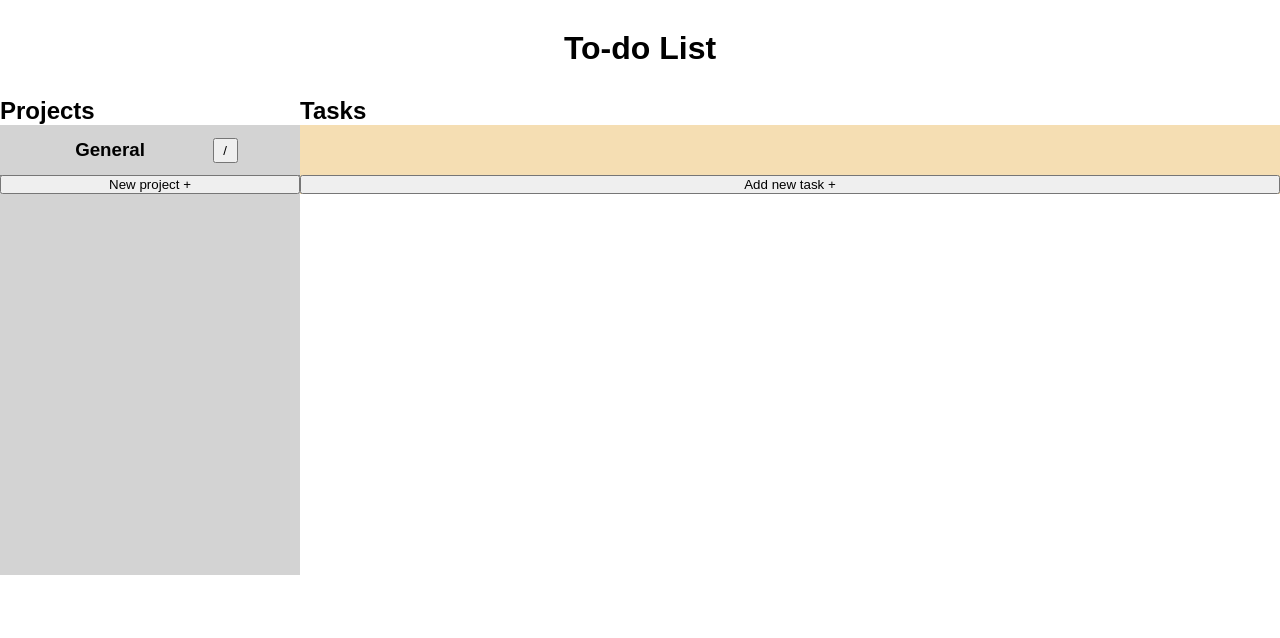
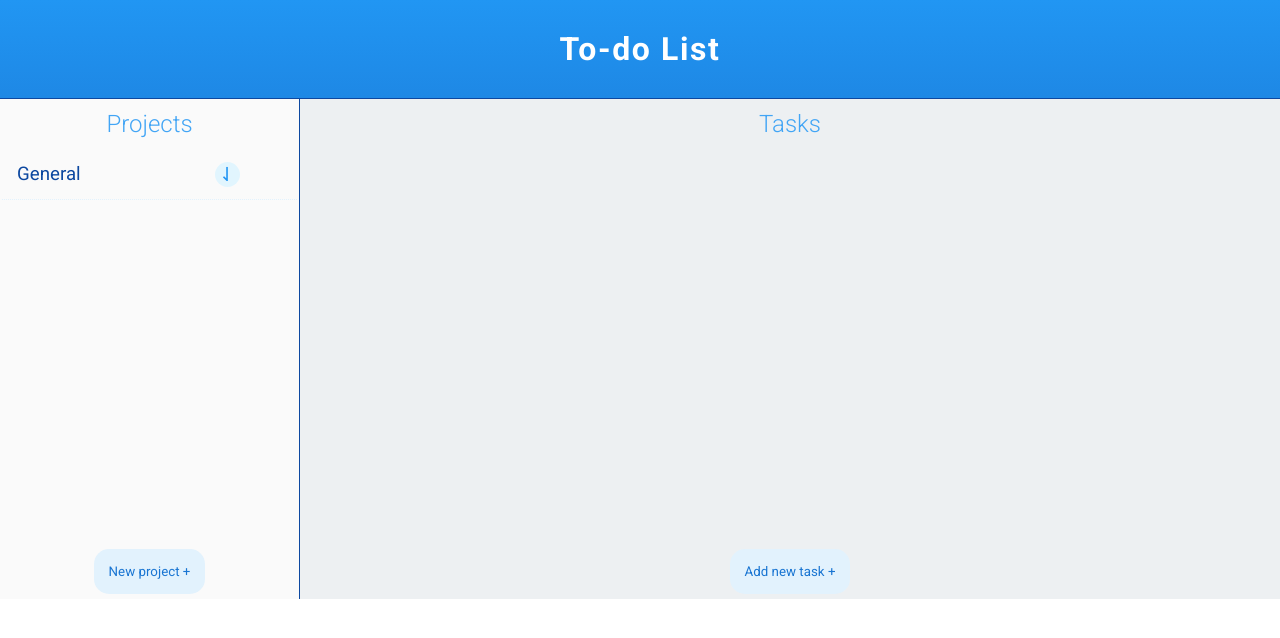
Before and after one commit to AlmirBunjaku/TodoListJS, a website built with webpack: page dist/index.html in a window 1280 px wide. Built offline with nearby package versions, Linux system fonts and the light colour scheme.

Commit message:
Changed style using material palette

```diff
--- a/src/dom.js
+++ b/src/dom.js
@@ -1,9 +1,13 @@
 import { control } from './control';
-import { format, parseISO } from 'date-fns';
+import { format, parseISO, startOfToday } from 'date-fns';
 import { projectControl } from './project';
 import { todoControl } from './todo';
 
 const DOMcontrol = (() => {
+
+    const dateMinimum = () => {
+        return format(startOfToday(), 'yyyy-MM-dd');
+    }
 
     const renderProjects = () => {
         const projectsList = document.querySelector('#projects-list');
@@ -26,12 +30,12 @@ const DOMcontrol = (() => {
             const editButton = document.createElement('button');
             editButton.id = 'edit-' + i;
             editButton.className = 'edit-project';
-            editButton.textContent = '/';
+            editButton.textContent = '⇃';
 
             const deleteButton = document.createElement('button');
             deleteButton.id = 'delete-' + i;
             deleteButton.className = 'delete-project';
-            deleteButton.textContent = 'X';
+            deleteButton.textContent = '×';
 
             const projectTab = document.createElement('div');
             projectTab.id = 'project-tab-' + i;
@@ -151,11 +155,11 @@ const DOMcontrol = (() => {
 
                         const todoPriority = currentProjectTodos[i].priority;
                         if (todoPriority == 'high') {
-                            todoBlock.style.backgroundColor = 'red';
+                            todoBlock.style.borderBottom = '7px solid hsl(0, 100%, 42%)';
                         } else if (todoPriority == 'medium') {
-                            todoBlock.style.backgroundColor = 'orange';
+                            todoBlock.style.borderBottom = '7px solid hsl(36, 100%, 57%)';
                         } else {
-                            todoBlock.style.backgroundColor = 'yellow';
+                            todoBlock.style.borderBottom = '7px solid hsl(55, 100%, 50%)';
                         }
 
                         todoList.appendChild(todoBlock);
@@ -345,6 +349,7 @@ const DOMcontrol = (() => {
     let newTodoPriorityMedium = document.querySelector('#new-todo-priority-medium');
     let newTodoPriorityLow = document.querySelector('#new-todo-priority-low');
     let newTodoDueDateInput = document.querySelector('#new-todo-date-input');
+    newTodoDueDateInput.min = dateMinimum();
     let newTodoModal = document.querySelector('#new-todo-modal');
 
     const displayNewTodoModal = () => {
@@ -355,6 +360,12 @@ const DOMcontrol = (() => {
         cancelButton.addEventListener('click', () => {
             newTodoModal.style.display = 'none';
             newTodoNameInput.value = '';
+            newTodoNameInput.value = '';
+            newTodoDescriptionInput.value = '';
+            newTodoPriorityHigh.checked = 'false';
+            newTodoPriorityMedium.checked = 'false';
+            newTodoPriorityLow.checked = 'false';
+            newTodoDueDateInput.value = '';
         })
 
         window.addEventListener('click', (event) => {
@@ -397,6 +408,7 @@ const DOMcontrol = (() => {
     let editTodoPriorityMedium = document.querySelector('#edit-todo-priority-medium');
     let editTodoPriorityLow = document.querySelector('#edit-todo-priority-low');
     let editTodoDueDateInput = document.querySelector('#edit-todo-date-input');
+    editTodoDueDateInput.min = dateMinimum();
     let editTodoModal = document.querySelector('#edit-todo-modal');
 
     const displayEditTodoModal = () => {
@@ -414,10 +426,9 @@ const DOMcontrol = (() => {
             editTodoPriorityLow.checked = 'true';
         }
 
-        let cancelEditButton = document.querySelector('.cancel-edit-button');
+        let cancelEditButton = document.querySelector('.cancel-edit-todo-button');
         cancelEditButton.addEventListener('click', () => {
             editTodoModal.style.display = 'none';
-            editTodoNameInput.value = '';
         })
 
         window.addEventListener('click', (event) => {
--- a/src/style.css
+++ b/src/style.css
@@ -1,8 +1,10 @@
+@import url('https://fonts.googleapis.com/css2?family=Roboto:ital,wght@0,100;0,300;0,400;0,500;0,700;0,900;1,100;1,300;1,400;1,500;1,700;1,900&display=swap');
 * {
     margin: 0;
     padding: 0;
     box-sizing: border-box;
-    font-family: Arial, Helvetica, sans-serif;
+    font-family: Roboto, sans-serif;
+    cursor: default;
 }
 
 input {
@@ -14,13 +16,22 @@ input::placeholder {
     color: black;
 }
 
+input:hover {
+    cursor: auto;
+}
+
 button {
     outline: none;
 }
 
 header {
     text-align: center;
+    letter-spacing: 0.1rem;
     padding: 30px;
+    color: white;
+    background: rgb(33, 150, 243);
+    background: linear-gradient(180deg, rgba(33, 150, 243, 1) 0%, rgba(30, 136, 229, 1) 100%);
+    border-bottom: 1px solid hsl(216, 85%, 34%);
 }
 
 #wrapper {
@@ -31,46 +42,136 @@ header {
 
 #projects-container {
     display: grid;
-    grid-template-rows: 1fr 50px;
+    grid-template-rows: 50px 1fr 50px;
+    justify-items: center;
+    background-color: hsl(0, 0%, 98%);
+    border-right: 1px solid hsl(216, 85%, 34%);
+}
+
+#projects-header {
+    text-align: center;
+    color: hsl(207, 90%, 61%);
+    font-weight: 300;
+    display: flex;
+    justify-content: center;
+    align-items: center;
 }
 
 #projects-list {
-    min-height: 450px;
-    max-height: 450px;
-    background-color: lightgrey;
+    min-height: 400px;
+    max-height: 400px;
+    background-color: hsl(0, 0%, 98%);
     overflow-y: auto;
 }
 
 .project-tab {
     display: grid;
-    grid-template-columns: 200px 30px 30px;
+    grid-template-columns: 200px 30px 45px;
     grid-template-rows: 30px;
     justify-items: center;
     align-items: center;
     padding: 10px;
-    border-bottom: 1px solid grey;
+    border-bottom: 1px dotted hsl(205, 87%, 94%);
+    transition: background-color 1s;
+}
+
+.project-tab:hover {
+    cursor: pointer;
+    background-color: hsl(205, 100%, 98%);
+}
+
+.project-tab h3 {
+    color: hsl(216, 85%, 34%);
+    width: 200px;
+    font-weight: 400;
+    padding: 5px;
+    text-overflow: ellipsis;
+    white-space: nowrap;
+    overflow: hidden;
+}
+
+.project-tab h3:hover {
+    cursor: pointer;
 }
 
 .project-tab button {
     width: 25px;
     height: 25px;
+    border-radius: 100%;
+    border: none;
+    font-size: larger;
+}
+
+.edit-project {
+    background-color: hsl(199, 94%, 94%);
+    color: hsl(207, 90%, 54%);
+    transition: background-color 0.5s, color 0.5s;
+}
+
+.edit-project:hover {
+    background-color: hsl(207, 90%, 54%);
+    color: white;
+    cursor: pointer;
+}
+
+.delete-project {
+    background-color: hsl(351, 100%, 96%);
+    color: hsl(340, 82%, 52%);
+    transition: background-color 0.5s, color 0.5s;
+}
+
+.delete-project:hover {
+    background-color: hsl(340, 82%, 52%);
+    color: white;
+    cursor: pointer;
+}
+
+#new-project-button {
+    border: none;
+    width: fit-content;
+    height: fit-content;
+    padding: 15px;
+    border-radius: 15px;
+    background-color: hsl(205, 87%, 94%);
+    color: hsl(210, 79%, 46%);
+    transition: background-color 0.5s, color 0.5s;
+}
+
+#new-project-button:hover {
+    cursor: pointer;
+    background-color: hsl(207, 90%, 54%);
+    color: white;
 }
 
 #todo-container {
     display: grid;
-    grid-template-rows: 1fr 50px;
+    grid-template-rows: 50px 1fr 50px;
+    grid-template-columns: 1fr;
+    justify-items: center;
     overflow: auto;
+    background-color: hsl(204, 15%, 94%);
+}
+
+#todo-header {
+    text-align: center;
+    color: hsl(207, 90%, 61%);
+    font-weight: 300;
+    display: flex;
+    justify-content: center;
+    align-items: center;
 }
 
 #todo-list {
-    min-height: 450px;
-    background-color: wheat;
+    min-height: 400px;
+    min-width: 100%;
     display: flex;
     flex-direction: row;
     flex-wrap: wrap;
+    justify-content: center;
 }
 
 .todo-block {
+    background-color: hsl(0, 0%, 98%);
     margin: 10px;
     width: 150px;
     height: 150px;
@@ -78,6 +179,25 @@ header {
     display: flex;
     flex-direction: column;
     justify-content: center;
+    border-top-left-radius: 5px;
+    border-top-right-radius: 5px;
+}
+
+#new-todo-button {
+    border: none;
+    width: fit-content;
+    height: fit-content;
+    padding: 15px;
+    border-radius: 15px;
+    background-color: hsl(205, 87%, 94%);
+    color: hsl(210, 79%, 46%);
+    transition: background-color 0.5s, color 0.5s;
+}
+
+#new-todo-button:hover {
+    cursor: pointer;
+    background-color: hsl(207, 90%, 54%);
+    color: white;
 }
 
 
```
Also changed, not shown: dist/main.js.
